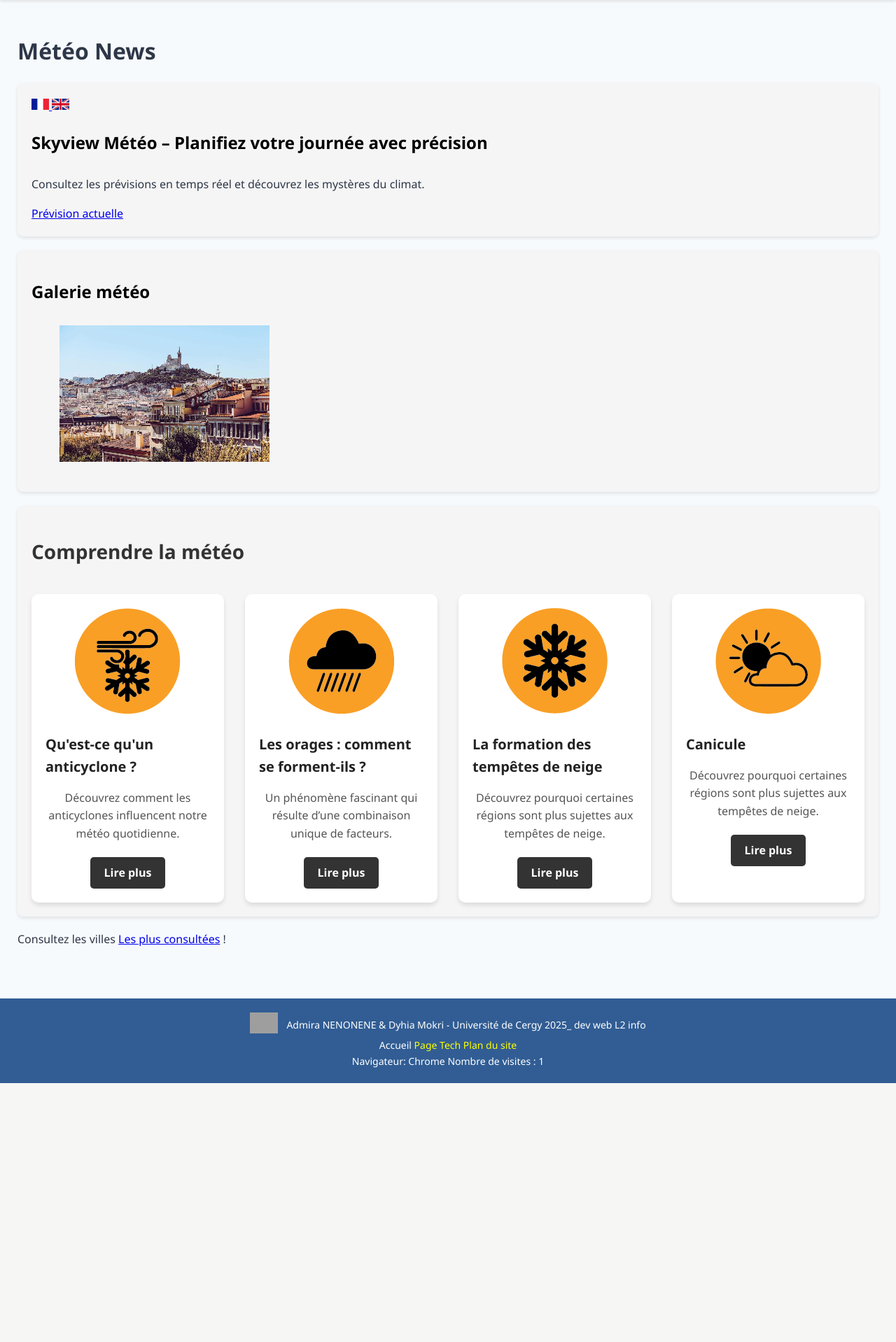
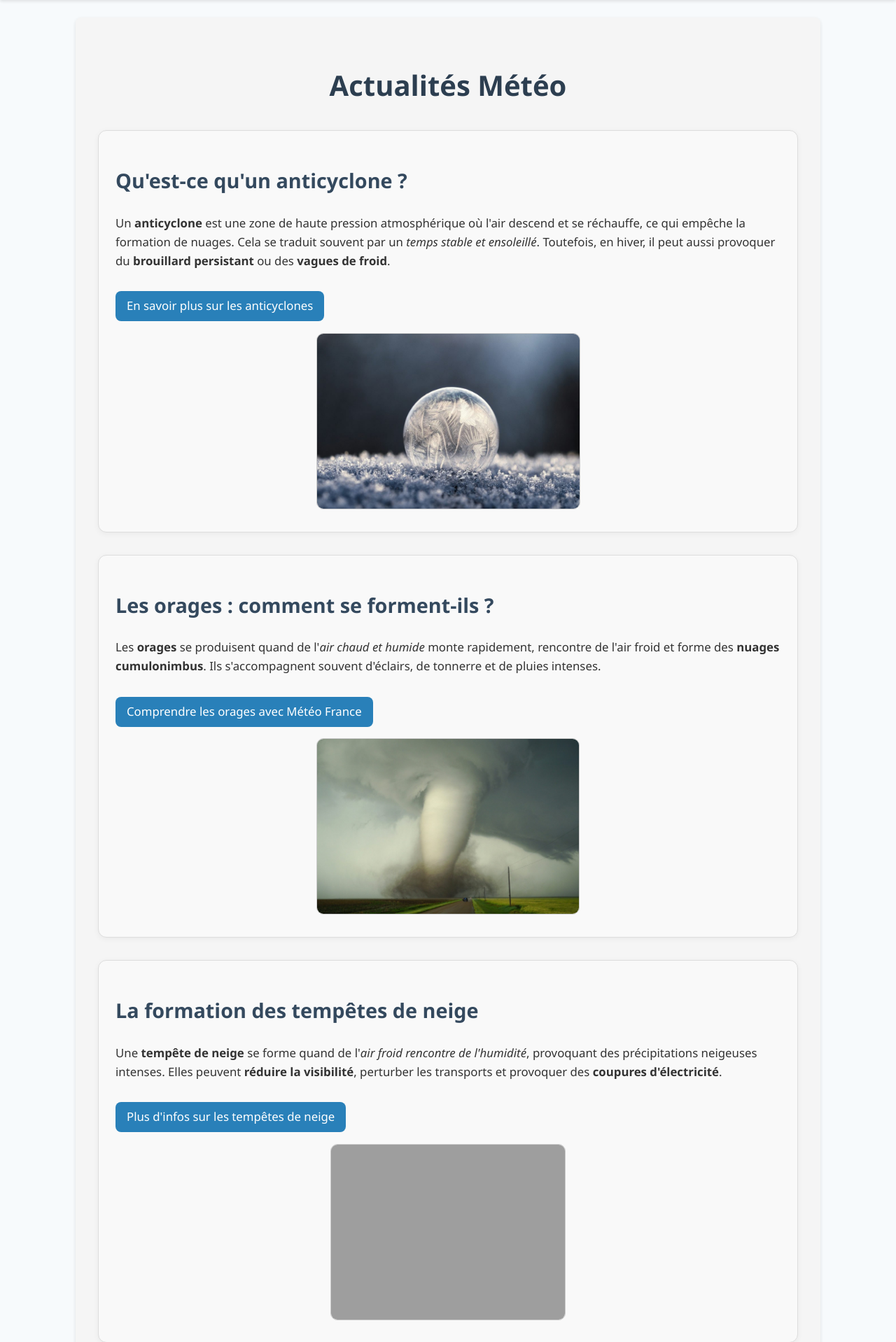
Before and after one commit to ad-nenon22/PrevisionMeteo, a PHP site: page / in a window 1280 px wide. Shown: the part 133-2051 px from the top of the page at 70% size. Before the commit the page ends 1681 px from the top, so only its background shows below. Run offline with PHP 8.4, Linux system fonts and the light colour scheme; grey boxes are pictures that could not be loaded.

Commit message:
Update index.php

```diff
--- a/index.php
+++ b/index.php
@@ -1,99 +1,142 @@
 <?php
 declare(strict_types=1);
-$page_title = "Accueil SkyView";
-$page_footer_info = "Accueil";
+$page_title = "Actualité Climat-Météo SkyView";
+$page_footer_info = "Actualité";
 
 // Inclusion du header
 include 'include/header.inc.php';
 ?>
 
+<style>
+/* Général */
+.actualites {
+    max-width: 1000px;
+    margin: 0 auto;
+    padding: 2rem;
+    font-family: 'Segoe UI', Tahoma, Geneva, Verdana, sans-serif;
+}
+
+.actualites h1 {
+    text-align: center;
+    margin-bottom: 2rem;
+    font-size: 2.5em;
+    color: #2c3e50;
+}
+
+article {
+    background-color: #f9f9f9;
+    border: 1px solid #ddd;
+    border-radius: 12px;
+    padding: 1.5rem;
+    margin-bottom: 2rem;
+    box-shadow: 0 2px 8px rgba(0,0,0,0.05);
+}
+
+/* Titres des articles */
+article h2 {
+    color: #34495e;
+    font-size: 1.8em;
+    margin-bottom: 0.5rem;
+}
+
+/* Paragraphes */
+article p {
+    font-size: 1.05em;
+    line-height: 1.6;
+    color: #333;
+}
+
+/* Lien "Lire plus" */
+article a {
+    display: inline-block;
+    margin-top: 0.8rem;
+    padding: 0.5rem 1rem;
+    background-color: #2980b9;
+    color: white;
+    border-radius: 8px;
+    text-decoration: none;
+    transition: background-color 0.3s ease;
+}
+
+article a:hover {
+    background-color: #1c5980;
+}
+
+/* Images */
+.actu {
+    margin-top: 1rem;
+    text-align: center;
+}
+
+.actu img {
+    max-width: 100%;
+    height: 250px;
+    object-fit: cover;
+    border-radius: 10px;
+    border: 1px solid #ccc;
+}
+</style>
+
 <main>
-            <h1> Météo News </h1>
+     <section class="actualites">
+        <h1>Actualités Météo</h1>
 
 
-    <section class="lang">
+        <article>
+            <h2>Qu'est-ce qu'un anticyclone ?</h2>
+            <p>
+                Un <strong>anticyclone</strong> est une zone de haute pression atmosphérique où l'air descend et se réchauffe,
+                ce qui empêche la formation de nuages. Cela se traduit souvent par un <em>temps stable et ensoleillé</em>.
+                Toutefois, en hiver, il peut aussi provoquer du <strong>brouillard persistant</strong> ou des <strong>vagues de froid</strong>.
+            </p>
+            <p><a href="https://fr.wikipedia.org/wiki/Anticyclone" target="_blank">En savoir plus sur les anticyclones</a></p>
+            <div class="actu"><img src="images/vortex.jpg" alt="Illustration d'un anticyclone"></div>
+        </article>
 
-      <span id="lang">
-        <a href="index.php?lang=fr">
-            <img src="images/fr.png" alt="drapeau français" style="width: 25px; height: auto;">
-        </a>
-        <a href="index.php?lang=en">
-            <img src="images/uk.png" alt="drapeau US" style="width: 25px; height: auto;">
-        </a>
-    </span>
+<article>
+            <h2>Les orages : comment se forment-ils ?</h2>
+            <p>
+                Les <strong>orages</strong> se produisent quand de l'<em>air chaud et humide</em> monte rapidement, rencontre de l'air froid
+                et forme des <strong>nuages cumulonimbus</strong>. Ils s'accompagnent souvent d'éclairs, de tonnerre et de pluies intenses.
+            </p>
+            <p><a href="https://meteofrance.com/dossiers-thematiques/orages" target="_blank">Comprendre les orages avec Météo France</a></p>
+            <div class="actu"><img src="images/tornade.jpg" alt="Illustration d'un orage"></div>
+        </article>
+
+        <article>
+            <h2>La formation des tempêtes de neige</h2>
+            <p>
+                Une <strong>tempête de neige</strong> se forme quand de l'<em>air froid rencontre de l'humidité</em>, provoquant des
+                précipitations neigeuses intenses. Elles peuvent <strong>réduire la visibilité</strong>, perturber les transports et provoquer des <strong>coupures d'électricité</strong>.
+            </p>
+            <p><a href="https://www.futura-sciences.com/planete/definitions/meteo-tempete-neige-4520/" target="_blank">Plus d'infos sur les tempêtes de neige</a></p>
+            <div class="actu"><img src="images/neige.jpg" alt="Tempête de neige"></div>
+        </article>
+
+        <article>
+            <h2>Le dôme de chaleur : un phénomène météorologique extrême</h2>
+            <p>
+                Un <strong>dôme de chaleur</strong> survient quand une <em>zone de haute pression emprisonne l'air chaud</em> pendant plusieurs jours.
+                Cela entraîne des <strong>canicules extrêmes</strong>, dangereuses pour la santé et l'environnement.
+            </p>
+            <p><a href="https://www.nationalgeographic.fr/environnement/le-dome-de-chaleur-cette-vague-de-chaleur-extreme" target="_blank">Découvrir le phénomène</a></p>
+            <div class="actu"><img src="images/dome.png" alt="Dôme de chaleur"></div>
+        </article>
+
+        <article>
+            <h2>Les ouragans et le réchauffement climatique</h2>
+            <p>
+                Le <strong>réchauffement climatique</strong> augmente la température des océans, fournissant plus d'énergie aux <strong>ouragans</strong>.
+                Cela les rend plus <em>fréquents, intenses et destructeurs</em>, en particulier dans les régions tropicales.
+            </p>
+            <p><a href="https://www.greenpeace.fr/ouragans-et-rechauffement-climatique/" target="_blank">Impact du climat sur les ouragans</a></p>
+            <div class="actu"><img src="images/ouragans.jpg" alt="Ouragan vu de l'espace"></div>
+        </article>
+    </section>
 
 
 
-    <?php
-    if(isset($_GET["lang"]) && !empty($_GET["lang"]) && $_GET["lang"]==="en"){
-        $lang="include/english.inc.php";
-    }else{
-        $lang="include/french.inc.php";
-    }
-    require"$lang";
 
-    ?>
-
-
-</section>
-
-<section class="gallery">
-        <h2>Galerie météo</h2>
-        <div class="gallery-container">
-
-     <?php
-                // Chemin du dossier contenant les images
-                $dossierImages = 'aleatoire/';
-
-                // Liste des fichiers dans le dossier
-                $images = glob($dossierImages . '*.{jpg,png,gif}', GLOB_BRACE);
-
-                // Sélection aléatoire d'une image
-                $imageAleatoire = $images[array_rand($images)];
-
-                // Affichage de l'image sur la page d'accueil
-                echo '<figure>';
-                echo '<img src="' . $imageAleatoire . '" alt="Image aléatoire">';
-                echo '</figure>';
-                ?>
-
-        </div>
-    </section>
-
-
- <section class="educational-content">
-    <h2>Comprendre la météo</h2>
-    <div class="articles">
-        <article>
-            <div class="icon"><img src="images/icon3.png" alt="Anticyclone"></div>
-            <h3>Qu'est-ce qu'un anticyclone ?</h3>
-            <p>Découvrez comment les anticyclones influencent notre météo quotidienne.</p>
-            <a href="actualite.php">Lire plus</a>
-        </article>
-        <article>
-            <div class="icon"><img src="images/icon4.png" alt="Orage"></div>
-            <h3>Les orages : comment se forment-ils ?</h3>
-            <p>Un phénomène fascinant qui résulte d’une combinaison unique de facteurs.</p>
-            <a href="actualite.php">Lire plus</a>
-        </article>
-        <article>
-            <div class="icon"><img src="images/icon2.png" alt="Tempête de neige"></div>
-            <h3>La formation des tempêtes de neige</h3>
-            <p>Découvrez pourquoi certaines régions sont plus sujettes aux tempêtes de neige.</p>
-            <a href="actualite.php">Lire plus</a>
-        </article>
-        <article>
-            <div class="icon"><img src="images/icon1.png" alt="Tempête de neige"></div>
-            <h3>Canicule</h3>
-            <p>Découvrez pourquoi certaines régions sont plus sujettes aux tempêtes de neige.</p>
-            <a href="actualite.php">Lire plus</a>
-        </article>
-    </div>
-</section>
-
-
-        <p>Consultez les villes <a href="stat.php"> Les plus consultées</a> !</p>
-    </section>
 </main>
 
 <?php include 'include/footer.inc.php'; ?>
```
